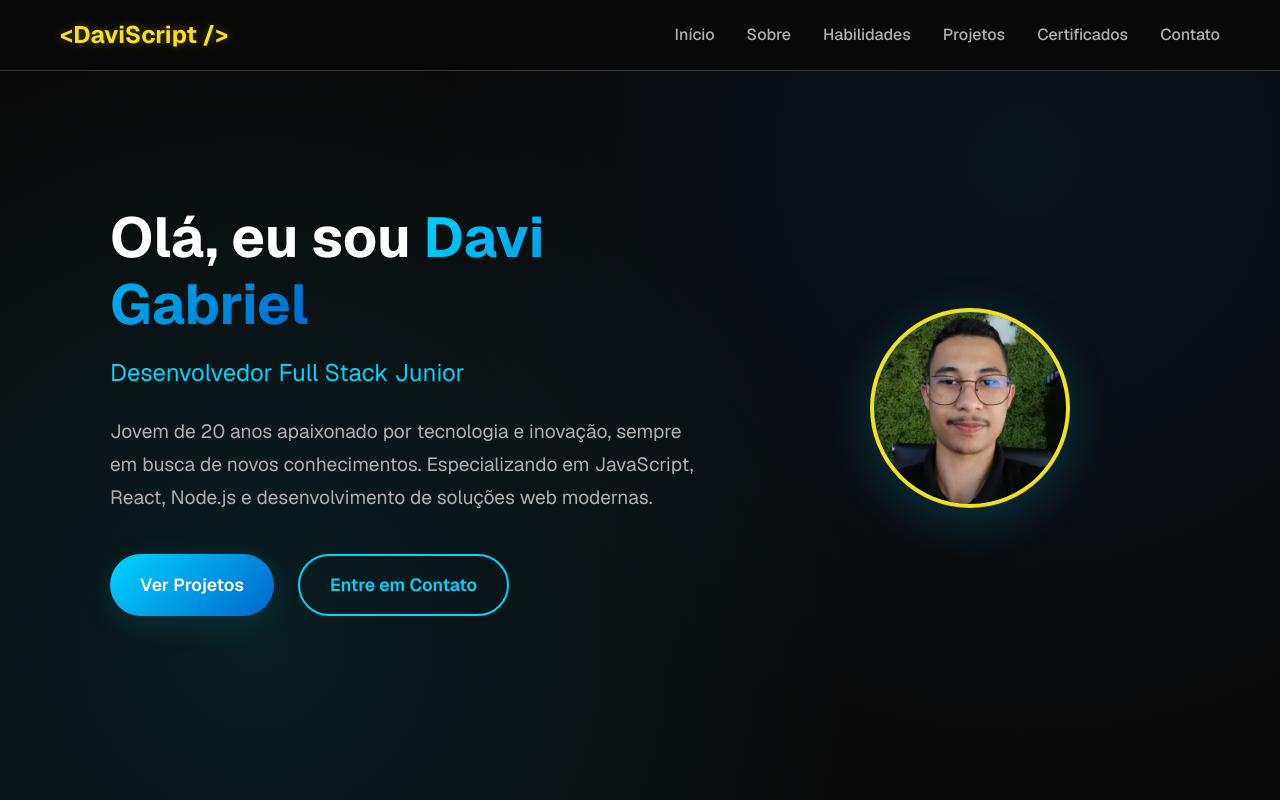
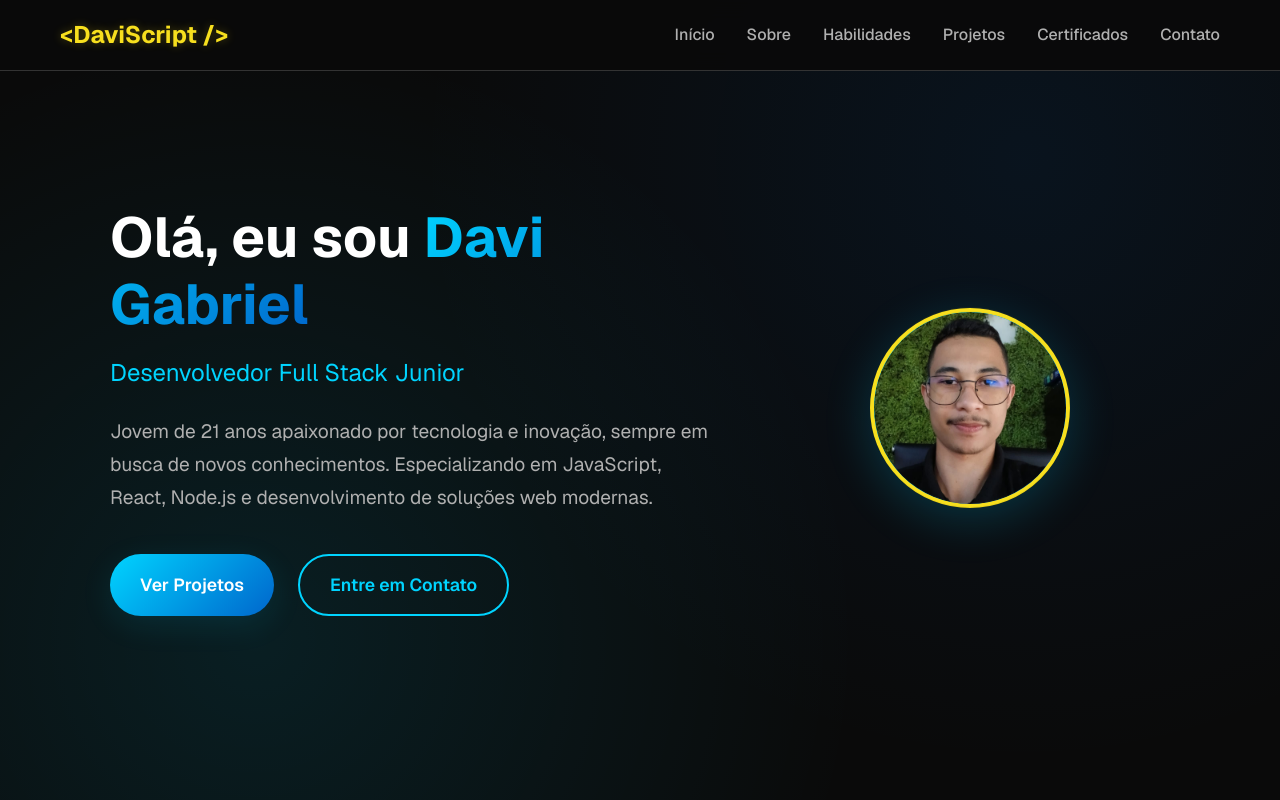
Before and after one commit to Davi-Cyber-Security/portifolio, a Next.js app: page / in a window 1280 px wide. Shown: the top 800 px of the page. Built offline with nearby package versions, Linux system fonts and the light colour scheme.

Commit message:
Atualiza descrição do projeto "Suporte Ticket" e corrige idade no portfólio

```diff
--- a/src/app/page.js
+++ b/src/app/page.js
@@ -153,8 +153,8 @@ export default function Home() {
       titulo: 'Suporte Ticket',
       descricao: `Sistema para abrir ticket de uma empresa fictícia em tempo real.
       Para atender o ticket faça o login:
-      Usuario: <strong>suporte</strong>
-      Password: <strong>Suporte#2556#</strong>
+      Usuario: suporte
+      Password: Suporte#2556#
       Por se tratar de servidor gratuito, pode demorar um pouco. Mas depois fica eficiente e respostas rápidas.`,
       tecnologias: ['Node.JS', 'REACT - Next.JS (^16.0.10)', 'JavaScript', 'API'],
       link: 'https://suporteticket.vercel.app/',
@@ -200,7 +200,7 @@ export default function Home() {
                 Desenvolvedor Full Stack Junior
               </h2>
               <p className={styles.heroDescricao}>
-                Jovem de 20 anos apaixonado por tecnologia e inovação, sempre em busca de novos conhecimentos.
+                Jovem de 21 anos apaixonado por tecnologia e inovação, sempre em busca de novos conhecimentos.
                 Especializando em JavaScript, React, Node.js e desenvolvimento de soluções web modernas.
               </p>
               <div className={styles.heroBotoes}>
```
